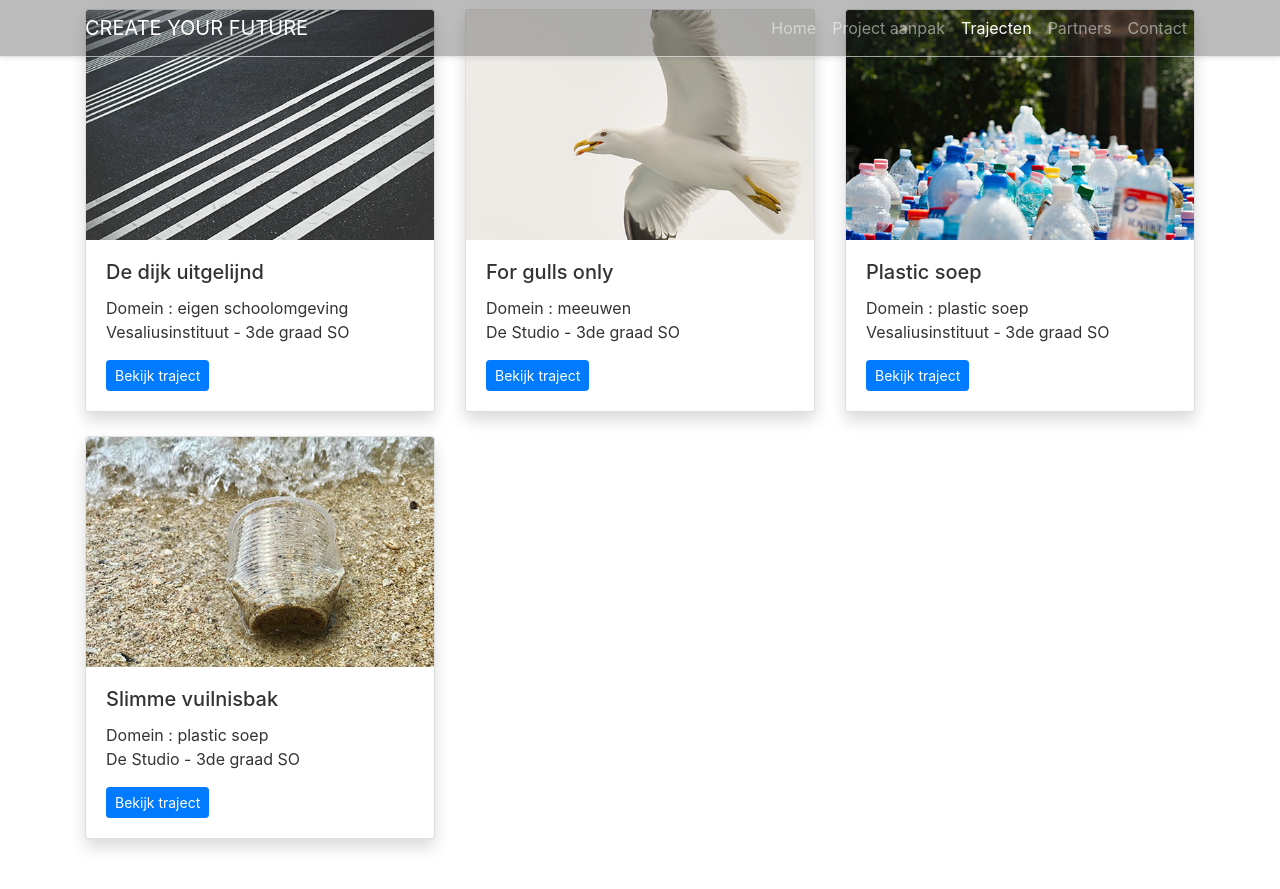
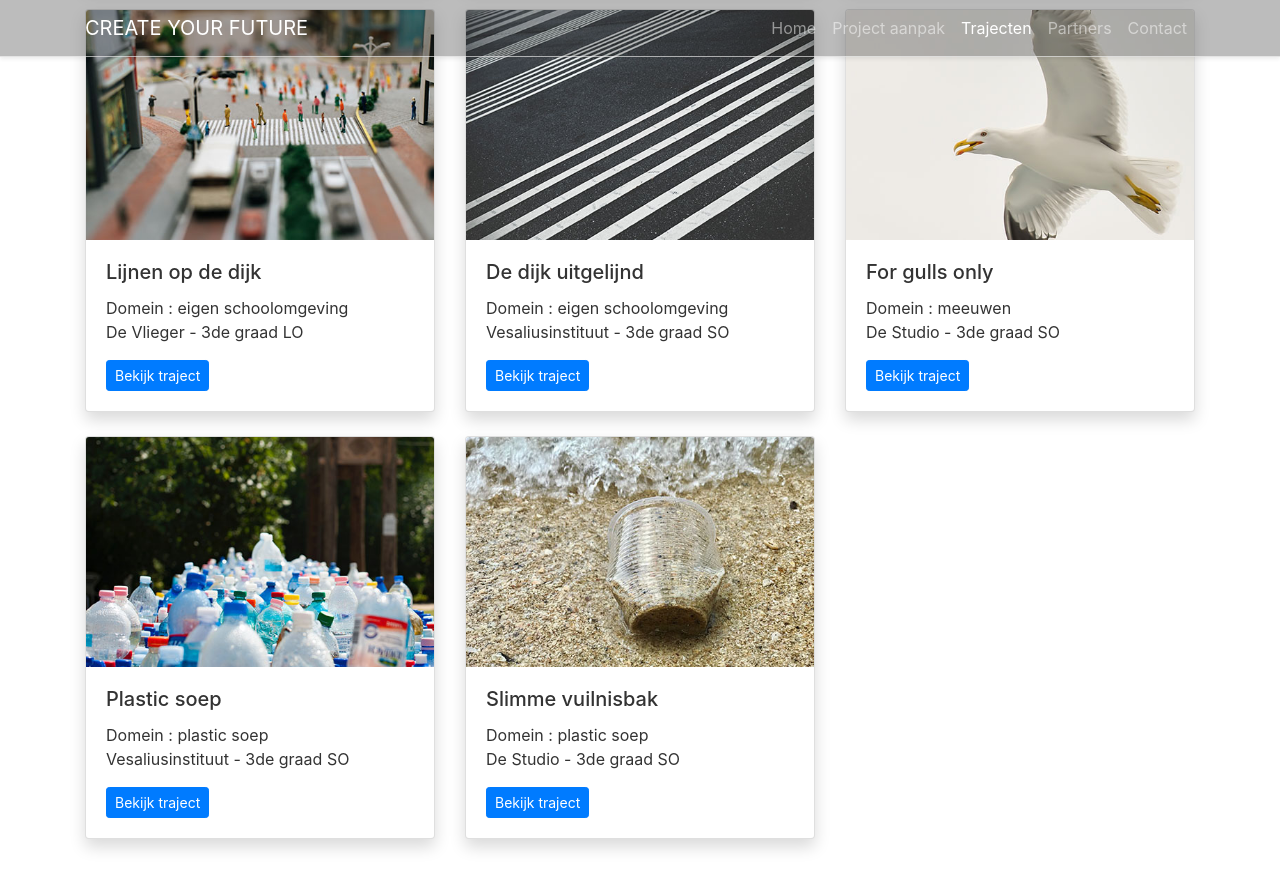
Before and after one commit to huysentruitw/create-your-future-website, a Jekyll site: the page built from docs/index.html, in a window 1280 px wide and 900 px high, scrolled down 1444 px. Shown: the top 889 px of the window. Built offline with Jekyll 4.4.1, drawn with Linux system fonts in a browser that asks for light colours; some of the changed lines change nothing that is shown.

Commit message:
add traject lijnen op de dijk 'de vlieger'

```diff
--- a/docs/_trajecten/gepimpte-schoolmuren.html
+++ b/docs/_trajecten/gepimpte-schoolmuren.html
@@ -57,7 +57,6 @@ ono:
 
         Alternatieve aanpak\ : De volgende technieken kunnen gebruikt worden als extra inspiratiebron voor het invullen van de Lotus Blossom \ :
         6 senses\ : deze vind ik persoonlijk heel erg tof. De leerlingen kunnen hier vanuit de eigen zintuigen vragen en ideeën bedenken. Dit zorgt ervoor dat ze automatisch out of the box zullen denken. Omdat ze sowieso vanuit het 'horen', 'zien'... moeten vertrekken. SCAMPERR\ : dit vinden de leerlingen erg leuk. Het zorgt ervoor dat ze een bepaald voorwerp mogen veranderen met hun eigen fantasie. Het voorwerp moet hetzelfde nut kunnen behouden, maar ze mogen andere materialen gebruiken, wat de ideeën generatie dan wel weer ten goede komt."
-
 
       - card: choose
         track: limited
--- /dev/null
+++ b/docs/_trajecten/lijnen-op-de-dijk-vlieger.html
@@ -0,0 +1,334 @@
+---
+name: Lijnen op de dijk
+layout: default
+tile: traject-lijnen-vlieger-tile.jpg
+summary: "Domein\ : eigen schoolomgeving  <br>
+De Vlieger - 3de graad LO"
+navigation:
+  - title: Terug
+    url: javascript:history.back()
+  - id: omschrijving
+    title: Omschrijving
+  - id: ono-bord
+    title: ONO bord
+  - id: stap-per-stap
+    title: Stap per stap
+
+ono:
+    project: Lijnen op de dijk
+    goal: Chaos op de dijk aanpakken.
+
+    cards:
+      - card: inform
+        track: closed
+        time: 10 min
+        groupform: klassikaal
+        technique: "PowerPoint: foto's van uitdagingen en foto's van voorstellingen op startevent."
+        media: Foto's + filmpjes mbt uitdagingen
+        goal: De leerlingen halen de verschillende domeinen op.
+        evaluationform: Individuele deelname. Deze actie is bedoeld om herinneringen los te maken. Formatieve beoordeling is hier op zijn plaats.
+        feedback: "Eventueel kan er ook gewerkt worden met een vragenronde aan de hand van vooropgestelde vragen. Op die manier denken de leerlingen terug na over wat ze tijdens het startevent allemaal gezien hebben.
+
+        Eventueel kunnen de leerlingen ook aangezet worden om filmpjes op te zoeken waar de domeinen echt zichtbaar zijn. Bijvoorbeeld\ : meeuwen die mensen aanvallen."
+
+      - card: invent
+        track: limited
+        time: 15 min
+        groupform: individueel - per 4/5
+        technique: Creativiteitstechnieken
+        media: Gebruiksvoorwerpen + pen en papier
+        goal: "De leerlingen bedenken een nieuwe functie voor een bepaald voorwerp. Bijvoorbeeld\ : een paperclip kan dienen als kapstok. "
+        evaluationform: Individuele deelname bij de gebruiksvoorwerpen. Deelname in groep bij de andere techniek.
+        feedback: "Door gebruik te maken van deze techniek wordt de sfeer wat losser. Creativiteitstechnieken zorgen er ook enorm voor dat de geest verruimd wordt.
+
+        Alternatieve aanpak\ :Verdeel de klas in gelijke groepen en geef ze een blad papier en pen. Leerling 1 krabbelt iets willekeurigs op het blad. Leerling 2 maakt een nieuwe krabbel, steunend op de vorige, leerling 3... . Na een bepaalde tijd worden de bladen verwisseld van groep. Na een 10 tal minuten worden de bladen vooraan de klas getoond.
+
+        Deze techniek zorgt ervoor dat de leerlingen beseffen dat creativiteit in een klein hoekje zit. Van het beginontwerp is vaak niets meer over omdat elke leerling een andere interpretatie heeft."
+
+      - card: invent
+        track: limited
+        time: 30 min
+        groupform: 2 / 3 per groep
+        technique: Lotus Blossom - Vragenstorm
+        media: Template 'Lotus Blossom' + balpen
+        goal: De leerlingen bepalen acht deelthema's en formuleren zoveel mogelijk onderzoeks- en ontwerpvragen.
+        evaluationform: Individuele deelname bij de gebruiksvoorwerpen. Deelname in groep bij de andere techniek.
+        feedback: "Door de visuele representatie van ideeën en de gestructureerde werking worden de leerlingen verplicht om snel en verder na te denken dan ze gewoon zijn. Op een korte periode kunnen zo veel nieuwe ideeën worden genereerd.
+        Vaak stoppen de leerlingen snel met ‘out of the box’ te denken. Een sterke begeleiding is nodig onder de vorm van een leerkracht die op voorhand al heeft nagedacht over verschillende ideeën. Op die manier kan de leerkracht de leerlingen sneller sturen om verder te denken dan ze gewoon zijn.
+
+
+        Alternatieve aanpak:
+
+        ‘Absurd Questions’ Deze techniek leidt tot absurde situaties wat de leerlingen echt grappig vinden, maar terwijl zijn ze wel nieuwe oplossingen aan het bedenken. De bedoeling is dat ze aan elkaar, in groep, een zo absurd mogelijke vraag stellen. Deze vragen moeten wel over onderwerpen gaan binnen de domeinen. Door zodanig out of the box te denken, zullen er vragen worden gesteld, of antwoorden worden gegeven die meteen ook al nieuwe ingevingen met zich teweeg zullen brengen.
+
+
+        SCAMPERR : Dit vinden de leerlingen erg leuk. Het zorgt ervoor dat ze een bepaald voorwerp mogen veranderen met hun eigen fantasie. Het voorwerp moet het zelfde nut kunnen behouden, maar ze mogen andere materialen gebruiken. Deze techniek is misschien iets te specifiek, maar het zorgt er wel voor dat de leerlingen hun fantasie gaan gebruiken, wat de ideeën generatie dan wel weer ten goede komt.
+
+        "
+
+      - card: choose
+        track: limited
+        time: 15 min
+        groupform: 2 / 3 per groep
+        technique: Sticky dots
+        media: Template 'Lotus Blossom' + sticky dots + balpen
+        goal: "De leerlingen kiezen per groep na het analyseren van alle vragen elk twee onderzoeks- en ontwerpvragen. Er worden in totaal twee onderzoeks- en ontwerpvragen geselecteerd. Heel belangrijk hierbij is dat de leerlingen goed weten wat het verschil is tussen ontwerp- en onderzoeksvragen. Voor deze techniek in gebruik te nemen, nam ik voldoende tijd om dit verschil uit te leggen.<br>
+        Onderzoeksvragen:\"Waarom...?\", \"Wat is het effect...?\", \"Op welke manier...?\", \"Wat is het verband tussen...?\"<br> Ontwerpvragen: \"Hoe kan je...?\", \"Wat als je...?\", \"Hoe kan...opgelost worden?\", \"Hoe kan ik ... verbeteren?\"."
+        feedback: "Deze techniek laat toe dat de leerlingen op een eerlijke manier een vraag kunnen kiezen die ze graag willen behandelen. Het zorgt ook voor een groepsgevoel, want ze hebben immers de vragen in groep gekozen.
+
+        Zeer belangrijk hierbij is instructie! De leerlingen moeten goed weten wat hen te doen staat. De keuze moet op het zelfde moment gebeuren. Als dit niet gebeurd dan kunnnen de leerlingen beïnvloed worden door elkaar.
+
+        Alternatieve aanpak: Een klassieke stemmingsronde kan hier ook toegepast worden. De leerlingen gebruiken dit vaak om klassikale beslissingen te nemen, dus waarom afstaappen van iets wat ze al kennen.
+
+        Paired comparison: via deze techniek gaan we ervoor zorgen dat alle ideeën met elkaar vergeleken worden. Uit twee oplossingen of ideeën wordt telkens een winnaar gekozen tot er één overschiet.
+        Er zijn veel alternatieven om een keuze te maken. In de context van dit project werd geopteerd voor de sticky dots omdat deze techniek niet teveel tijd in beslag neemt."
+
+      - card: define
+        track: limited
+        time: 15 min
+        groupform: 2 / 3 per groep
+        technique: Boundary Examination
+        media: Template 'Boundary Examination' + balpen
+        goal: De leerlingen formuleren de onderzoeks- of ontwerpvragen die ze gekozen hebben met de sticky dots.
+        evaluationform: Individuele deelname aan groepsproces.
+        feedback: "Uitstekende tool om een probleem te gaan definiëren. Deze tool laat toe om de vaak gemakkelijke zinnen die de leerlingen hadden neergeschreven beter te gaan verwoorden. Het verbreedt hun talenkennis en de zin kan plots veel aantrekkelijker lijken.
+
+        Voor de leerlingen is het moeilijk om synoniemen te bedenken. Zorg voor goeie instructie en geef desnoods een voorbeeld voordat ze deze techniek gaan gebruiken. Maak gebruik van synoniemenzoekers en help hen bij het samenstellen van de nieuwe zin.
+
+        Alternatieve aanpak: Als het blijkt dat de boundary examination moeilijk verloopt is het aangeraden om over te gaan op een onderwijsleergesprek. Zo kan je stap voor stap de leerlingen helpen en de klas zelf laten beslissen over de woordkeuze.
+
+        Morphological analysis 1 is zeker een techniek die ook hier gebruikt kan worden. Je schrijft een kernwoord van je onderzoek- of ontwerpvraag neer en splitst deze op in subcategorieën. Met deze subcategorieën schrijft men een nieuwe uitdaging neer. Deze lijkt erg op de boundary examination, maar lijkt ook op een soort van mindmap met synoniemen. Voor de leerlingen gemakkelijk omdat het hen herinnert aan voorgaande technieken."
+
+
+      - card: research-question
+        additionalcard: design-question
+        track: limited
+        feedback: "Onderzoeks- en ontwerpvragen waarmee de leerlingen deze techniek geëindigd zijn: \"Welke soort weggebruikers zijn er en hoeveel komen er per 24 uur op het wandelpad?\", \" Wat zou er gebeuren mochten we lijnen trekken op de dijk om verschillende zones af te bakenen?\" ,\" Op welke manieren zouden we een wandeling op de dijk aangenamer kunnen maken tijdens drukke tijdstippen?\" "
+
+      - card: inform
+        track: limited
+        feedback: "Na het opstellen van deze onderzoeks- en ontwerpvragen werden twee uur voorzien om op observatie te gaan op de dijk. Deze observatie is nodig, omdat de leerlingen op deze manier eens zelf onderzoek mogen doen naar hoe hun ontwerp er moet uit zien. Waarop moeten ze letten?
+
+
+        - Zijn er specifieke plaatsen waar het erg druk is op de dijk?
+
+
+        - Gebeuren er soms accidenten?
+
+
+        - Wat zouden de mensen vinden van het plaatsten van scheidingsstickers? "
+
+      - card: idea
+        track: limited
+        time: 60 min
+        groupform: Individueel of per 3/4
+        technique: Conceptual Blending
+        media: Template 'Conceptual Blending' + balpen
+        goal:  De leerlingen bedenken vernieuwende ideeën. Uit hun gekozen ontwerp- of onderzoeksvraag kiezen ze één kernwoord. Daarna denken ze na over de eerste woorden die in hun opkomen. Daarna combineer je de woorden en teken je het idee.
+        evaluationform: Individuele deelname, maar ook groepsdeelname. Tijdens deze techniek kan de leerkracht zowel individueel gaan evalueren, als kijken hoe bepaalde leerlingen in groep fungeren. De bedoeling is dat ze eerst een individueel ontwerp maken, maar door samen te werken met de groep tot een beter geheel komen.
+        feedback: " Voor de leerlingen is het heel er tof dat ze eindelijk mogen beginnen te ontwerpen. Deze techniek laat toe dat ze als het ware al kunnen werken naar een oplossing/prototype dat ze voor ogen hebben.
+
+        Voor de leeftijdsgroep dat ik heb behandeld beginnen de technieken de leerlingen erg te vervelen. Niet persé te techniek zelf, maar van het moment dat ik de sheets om op te werken uithaal, zie ik meteen heel veel interesse wegzakken. Het is aangeraden om deze techniek thuis te bekijken en ze eens op een andere manier te brengen. Bv door de leerlingen per groep een stuk van het krijtbord te geven waar ze naar behoren op mogen schetsen en tekenen. Op die manier denken ze niet meer \ : \"Oh nee, moeten we nu weet zo’n sheet invullen! \"
+
+        Alternatieve aanpak:
+
+        Placemat: De placematmethode is een manier waarbij kinderen leren door samen te werken. Bij deze werkvorm werkt elke leerling eerst individueel aan een opdracht. In een tweede fase is er een overlegmoment tussen de verschillende groepsleden. Dit overlegmoment moet leiden tot een gemeenschappelijk antwoord.
+        Dit zorgt ervoor dat de leerlingen gaan inzien dat ze na overleg soms tot nog betere resultaten kunnen komen.
+
+        Storyboard: Leg stap voor stap je idee uit aan de hand van schetsen.
+
+        Via deze techniek gaan de leerlingen ervoor zorgen dat elke andere leerlingen het bepaald ontwerp snapt. Het laat ook toe dat de bedenker van een bepaald ontwerp gaat na denken over zijn of haar eigen stappen en op die manier misschien zelf nog verbeteringen of aanpassingen kan aanbrengen.
+        "
+
+      - card: define
+        track: limited
+        time: 25 min
+        groupform: Individueel
+        technique: List of demands
+        media: Template 'List of demands' + balpen
+        goal: "De leerlingen lijsten alle eisen en wensen van de uitdaging op. Dit zorgt ervoor dat ze weten waar hun idee uiteindelijk aan moet voldoen. <br>
+        Als voorbereiding van deze tool zijn we dus al op verkenning geweest. Deze verkenningsronde is absoluut nodig. Zeker bij deze leeftijdsgroep. Anders hebben ze het moeilijk om zelf realistisch te blijven en te beseffen waaraan hun ontwerp echt moet voldoen."
+        evaluationform: Individuele deelname, maar ook groepsdeelname. Tijdens deze techniek kan de leerkracht zowel individueel gaan evalueren, als kijken hoe bepaalde leerlingen in groep fungeren. De bedoeling is dat ze eerst een individueel ontwerp maken, maar door samen te werken met de groep tot een beter geheel komen.
+        feedback: "Deze techniek is van groot belang om ervoor te zorgen dat de leerlingen weten waaraan hun idee moet voldoen. Door een score toe te kennen aan de wens of eis kunnen ze snel zien wat al dan niet belangrijk is. Dit maakt deze tool heel gebruiksvriendelijk. Ook kan dit, mits goeie voorbereiding, snel doorlopen worden.
+
+        Leerlingen van jonge leeftijd kunnen moeilijk helemaal zelfstandig deze tool afhandelen. Vaak beseffen ze nog niet goed genoeg waaraan een eis moet voldoen en wanneer alles realistisch is. Daardoor is een goeie verkenningsronde nodig. Voorbereid en begeleid door de leerkracht. Daarna, zouden de leerlingen die wel zelfstandig moeten kunnen afhandelen.
+
+
+        Alternatieve aanpak:
+
+
+        Mindmap: een mindmap is een klassieke techniek, maar je kan hier een soort van mindmap maken met tekeningen die ervoor gaan zorgen dat alles visueel in kaart wordt gebracht. Zo kan alles ook op een snelle manier worden teruggevonden. Probleem is hier wel dat er niet meteen wordt stilgestaan bij de haalbaarheid van de opdracht.
+
+
+        5W1H: deze tool is misschien een beter alternatief dan de mindmap. De leerlingen moeten stilstaan bij volgende vragen : wie, wat, wanneer, waarom, waar en hoe. De bedoeling van deze techniek is dat een buitenstaander meteen begrijpt waaraan je werkt. Hierdoor zien de leerlingen zelf ook in waarop ze nu effectief moeten letten.
+
+        "
+
+      - card: inform
+        track: limited
+        time: 2 uur
+        groupform: Per 4 leerlingen, eventueel met begleiding
+        technique: Enquête
+        media: Media om enquête te ontwerpen. Op dag van bevraging enkel afgedrukte exemplaren nodig.
+        goal: De leerlingen een enquête laten afnemen. Door al de voorgaande technieken te hebben uitgeprobeerd werd het stilaan aan duidelijk welke weg we wilden opgaan. Maar aangezien de dijk een locatie is die de gehele bevolking van Oostende aanspreekt, was het ook aangeraden om die mensen aan het woord te laten. Vandaar de keuze om te kiezen voor een enquête.
+        evaluationform: Door de leerlingen de enquête zelf te laten ontwerpen, na te denken over de vragen en zelf te laten uitvoeren kunnen op enorm veel niveau’s individueel.
+        feedback: "One on one bevraging. Je weet meteen wat mensen willen veranderen in de omgeving. De komt er door ook in contact met mensen die misschien interessante dingen weten te vertellen of mensen kennen die ons kunnen helpen bij dit project.
+
+        Gezien de leeftijdsgroep en de diversiteit van de mensen die bevraagd worden is het aangeraden om met veel begeleiders op pad te gaan.
+
+        Alternatieve aanpak: online bevragingen zoals facebook groepen. Een Poll op facebook kan ook.
+
+        Via het internet kan heel veel informatie worden bemachtigd, maar is niet altijd even betrouwbaar en is ook niet persoonlijk van aard.
+        "
+
+      - card: reflect
+        track: limited
+        time: 10 min
+        groupform: Klassikaal
+        technique: Kringgesprek
+        goal: De leerlingen overlopen de resultaten van de enquête en trekken een besluit.
+        evaluationform: Deelname aan het groepsgesprek.
+        feedback: " Resultaten enquête
+        Drukste omgeving is die t.o.v. het casino.
+        - De drukte stoort de mensen.
+        - Verschillende mensen hebben er al een accident door gehad.
+        - Opsplitsen in zones lijkt een goed idee.
+        - Er moet wel uitvoerig getest worden.
+
+
+        Challenge : We zullen samen met de klasgroep stickers ontwerpen. Deze stickers zullen ervoor zorgen dat de dijk in verschillende zones wordt onderverdeeld. Zo krijg je een zone voor alles met wielen en een zone voor voetgangers. Dit zullen we testen en luisteren naar de reacties. Door de enquête werd duidelijk dat de dijk opsplitsen in zones een goed idee was. Tijdens een klasgesprek werd het idee om stickers te maken reeds meerdere malen aangehaald. Vandaar dat we dat idee nu verder gaan uitwerken.
+        Per 2 zullen de leerlingen stickers moeten maken. De bedoeling is dat dit een sticker wordt die in de lengte kan worden gelegd. Door alle stickers naast elkaar te leggen op de dijk, zullen we zones creëren. De bedoeling is dat dit genoeg opvalt zodat de mensen uiteindelijk gebruik maken van deze zones. Bij ‘bedenken’ zullen de leerlingen eerst schetsen maken. In de volgende fase zullen we deze schetsen effectief omzetten tot bruikbare stickers. Hiervoor gebruiken we een plotter die we in de klas  in gebruik nemen. Nadat de uiteindelijke schetsen per groep worden goedgekeurd moeten de leerlingen deze overtekenen in het programma ‘Paint’. Via Paint kunnen de ontwerpen dan worden ingelezen in het programma ‘Silhouette’ om vervolgens met de printer te worden omgezet tot echte stickers. "
+
+      - card: inform
+        track: limited
+        time: 30 min
+        groupform: Individueel of per 2
+        technique: Stakeholder mapping
+        media: Template 'Stakeholder mapping' + laptop
+        goal: De leerlingen brengen alle betrokken partijen in beeld. Op die manier kan je een overzicht krijgen van de personen die belang hebben bij de uitdaging.
+        feedback: "Door deze tool te gebruiken, gaan leerlingen beseffen dat het serieus worden. Ze zien in dat er ook mensen buiten de school belang hebben aan deze challenge en ervaren hulp van anderen.
+
+        Soms een moeilijk begin. De leerlingen weten soms niet goed wie hun nu wel kan helpen en wie niet. Zorg daarvoor voor een goeie begeleiding door middel van een intake gesprek. Wat kunnen burgemeesters doen? Wat kunnen schepenen doen?...
+
+
+        Alternatieve aanpak: in plaats van deze techniek te gebruiken, kunnen de leerlingen ook gewoon internet gebruiken. Door op te zoeken welke mensen  iets met de challenge te maken hebben zullen ze zelf meer nadenken.
+        Ik liet ze bijvoorbeeld eerste alle schepenen opzoeken van Oostende. Ze moesten de naam noteren en daarna hun functie.  Op basis van de functie beslisten de leerlingen of die schepen in kwestie al dan niet iets kon betekenen voor onze challenge."
+
+      - card: invent
+        track: limited
+        time: 45 min
+        groupform: Individueel of per 2
+        technique: 6-3-5 brainsketching
+        media: Laptop met tekenprogramma en/of potlood en papier
+        goal: De leerlingen tekenen varianten van ideeën.
+        evaluationform: Individuele deelname aan het proces.
+        feedback: "Techniek die ervoor zorgt dat de leerlingen op korte tijd heel veel verschillende tekeningen  maken. Op die manier krijg je een grote variatie van ideeën waaruit de leerlingen nadien de beste kunnen kiezen."
+
+      - card: create
+        track: closed
+        time: 30 min
+        groupform: Per 2
+        technique: Digitale maaktechnieken
+        media: Laptop met digitaal tekenprogramma's en plotter
+        goal: De leerlingen werken met verschillende ontwerpprogramma’s en plotten de stickers.
+        feedback: "Per twee zullen de leerlingen stickers moeten maken. De bedoeling is dat dit een sticker wordt die in de lengte kan worden gelegd. Door alle stickers naast elkaar te leggen op de dijk, zullen we zones creëren. De bedoeling is dat dit genoeg opvalt zodat de mensen uiteindelijk gebruik maken van deze zones. Bij ‘bedenken’ zullen de leerlingen eerst schetsen maken. In de volgende fase zullen we deze schetsen effectief omzetten tot bruikbare stickers. Hiervoor gebruiken we een plotter die we in de klas  in gebruik nemen. Nadat de uiteindelijke schetsen per groep worden goedgekeurd moeten de leerlingen deze overtekenen in het programma ‘Paint’. Via Paint kunnen de ontwerpen dan worden ingelezen in het programma ‘Silhouette’ om vervolgens met de printer te worden omgezet tot echte stickers.
+
+        Alternatieve aanpak: je kan de leerlingen ook zelf figuren uit stickers laten snijden."
+
+      - card: prototype
+        track: closed
+        feedback: Veel verschillende stickers.
+
+      - card: test
+        track: open
+        feedback: Stickers werden uitgetest op de dijk.
+
+      - card: present
+        track: open
+        time: 20 min
+        groupform: Individueel, maar leerlingen die willen samenwerken mogen zeker ook.
+        technique: Mondelinge voorstelling
+        goal: "De leerlingen stellen het ontwerp mondeling voor. <br>
+        De bedoeling van de mondelinge voorstelling is dat de leerlingen stil staan bij het soort ontwerp dat ze hebben gemaakt. Door dit voor te stellen in een kringgesprek laten ze hun medeleerlingen weten om welke reden ze voor een bepaald ontwerp kozen. <br>
+        Laat de leerlingen bij het uitvoeren zeker zelf de handeling doen. Het is belangrijk dat ze voelen de touwtjes in eigen handen te hebben."
+        feedback: "Door de voorstelling leren de leerlingen praten over wat ze zelf hebben gemaakt. Ze denken na over de verwoording en zijn bezig om die verwoording zo duidelijk mogelijk te laten overkomen.
+
+        De leerlingen zijn heel enthousiast als ze zelf alles mogen uitvoerenn.
+
+        Sommige leerlingen zijn verbaal minder sterk en hebben ondersteuning nodig.
+        Bij de uitvoering zijn sommige leerlingen ook minder bekwaam, een goeie instructie en/of begeleiding is nodig.
+        "
+
+      - card: reflect
+        track: limited
+        time: 90 min
+        groupform: In groep
+        technique: Enquête
+        goal: "De leerlingen een enquête laten afnemen om te kunnen reflecteren. <br>
+        Na een uitvoerig klasgesprek werd duidelijk dat ons project niet ten einde was. We hebben heel veel kunnen doen, maar zijn gestrand in de prototype fase. De bedoeling is dat we nu  reflecteren en later ons prototype verder  uitbouwen. Dit hebben we gedaan door, tijdens ons test fase op de dijk, mensen te bevragen.
+        "
+        feedback: "Door de bevraging zijn we te weten gekomen of ons ontwerp een goed idee was, of het ontwerp zelf goed was, wat er beter kan, waar me op moeten letten, wat de mensen vinden,…
+        We zijn op een korte tijd heel veel informatie te weten gekomen over hoe we ons prototype verder kunnen uitbouwen. Zorg ervoor dat de mensen die geïnterviewd worden voldoende geïnformeerd zijn. Anders kunnen ze soms irrelevante informatie geven. "
+
+---
+<header class="traject">
+  <div class="header-content container">
+    <div class="row">
+      <div class="col-lg-12">
+        <h1>Lijnen op de dijk</h1>
+        <div class="subtitle">De Vlieger</div>
+      </div>
+    </div>
+  </div>
+</header>
+
+<section id="omschrijving" class="alternate">
+  <div class="container">
+    <div class="row">
+      <div class="col-lg-3">
+        <h2>Context</h2>
+        3de graad basisonderwijs<br>
+        leefschool<br>
+        4 lesuren per week<br>
+        Student: Sam Gunst
+
+      </div>
+      <div class="col-lg-3">
+        <h2>Doelen</h2>
+        Formuleren van onderzoeks- en ontwerpvragen.<br>
+        Bedenken van hypothesen en ontwerpideeën.<br>
+        Maken van prototypes.<br>
+        Presenteren van prototypes.<br>
+        Optimaliseren van prototypes.
+
+      </div>
+      <div class="col-lg-6">
+        <h2>Startuitdaging</h2>
+        De leerlingen waren het unaniem eens dat er zich op de dijk veel problemen voor doen. Vooral tijdens de zomermaanden kan het heel erg druk zijn. Waardoor er soms ongevallen gebeuren. Vooral door de verschillende soorten weggebruikers. Kinderen verliezen door de drukte soms ook hun ouders, wat kunnen we hieraan doen? In vergelijking met de uitdaging van de andere groep van basisschool de vlieger (schoolomgeving) verliep deze challenge éénduidiger. Daar waar bij de uitdaging over de schoolomgeving nog meerdere mogelijkheden waren (trap, turnzaal, klaslokaal,…) gaat het bij deze uitdaging meteen over de problematiek aan de dijk , namelijk de drukte!
+      </div>
+    </div>
+  </div>
+</section>
+
+<section id="ono-bord">
+  <div class="container">
+    <div class="row">
+      <div class="col-lg-12 text-center">
+        <h2>ONO bord</h2>
+        <hr>
+        {% include ono-board.html %}
+    </div>
+  </div>
+</section>
+
+<section id="stap-per-stap" class="alternate">
+  <div class="container">
+    <div class="row">
+      <div class="col-lg-8 offset-lg-2 text-center">
+        <h2>Stap per stap</h2>
+        <hr>
+      </div>
+    </div>
+    {% include ono-step-by-step.html %}
+  </div>
+</section>
```
Also changed, not shown: docs/assets/images/traject-lijnen-vlieger-tile.jpg (added).
